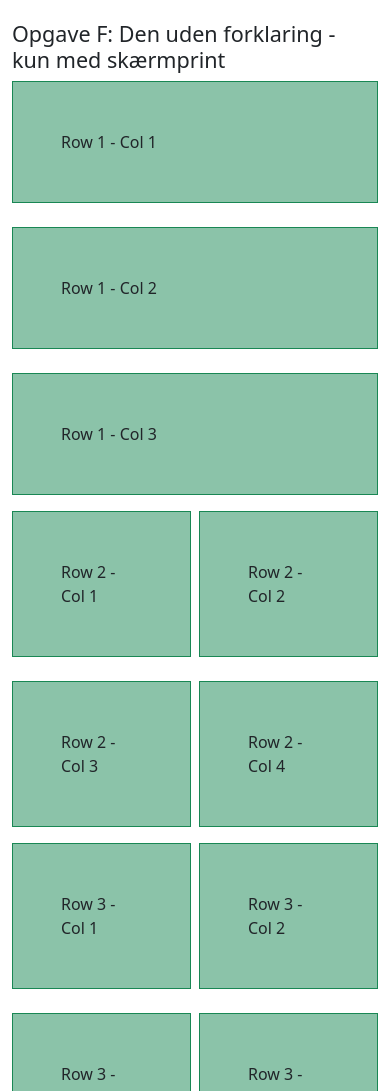
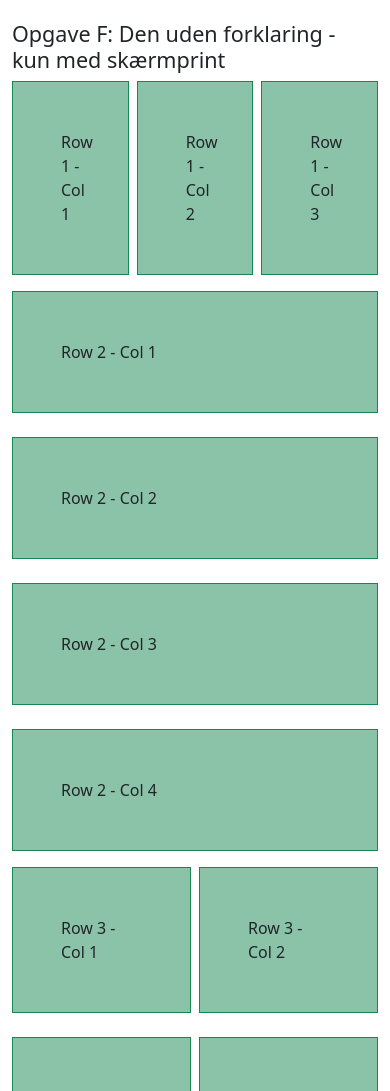
Before and after one commit to NinjaTeknik/Bootstrap, a plain HTML site: page 2 - Bootstrap grid/index.html in a window 390 px wide. Shown: the part 2748-3839 px from the top of the page. Drawn offline with nearby package versions, Linux system fonts and the light colour scheme.

Commit message:
Added code

```diff
--- a/2 - Bootstrap grid/index.html
+++ b/2 - Bootstrap grid/index.html
@@ -172,44 +172,44 @@
     <div class="container-lg my-4">
       <h4>Opgave F: Den uden forklaring - kun med skærmprint</h4>
       <div class="row g-2">
-        <div class="col col-12 col-md-4">
+        <div class="col col-4 col-md-4">
           <p class="bg-success border border-success bg-opacity-50 p-5">
             Row 1 - Col 1
           </p>
         </div>
 
-        <div class="col col-12 col-md-4">
+        <div class="col col-4 col-md-4">
           <p class="bg-success border border-success bg-opacity-50 p-5">
             Row 1 - Col 2
           </p>
         </div>
 
-        <div class="col col-12 col-md-4">
+        <div class="col col-4 col-md-4">
           <p class="bg-success border border-success bg-opacity-50 p-5">
             Row 1 - Col 3
           </p>
         </div>
       </div>
       <div class="row g-2">
-        <div class="col">
+        <div class="col col-12">
           <p class="bg-success border border-success bg-opacity-50 p-5">
             Row 2 - Col 1
           </p>
         </div>
 
-        <div class="col">
+        <div class="col col-12">
           <p class="bg-success border border-success bg-opacity-50 p-5">
             Row 2 - Col 2
           </p>
         </div>
 
-        <div class="col">
+        <div class="col col-12">
           <p class="bg-success border border-success bg-opacity-50 p-5">
             Row 2 - Col 3
           </p>
         </div>
 
-        <div class="col">
+        <div class="col col-12">
           <p class="bg-success border border-success bg-opacity-50 p-5">
             Row 2 - Col 4
           </p>
```
